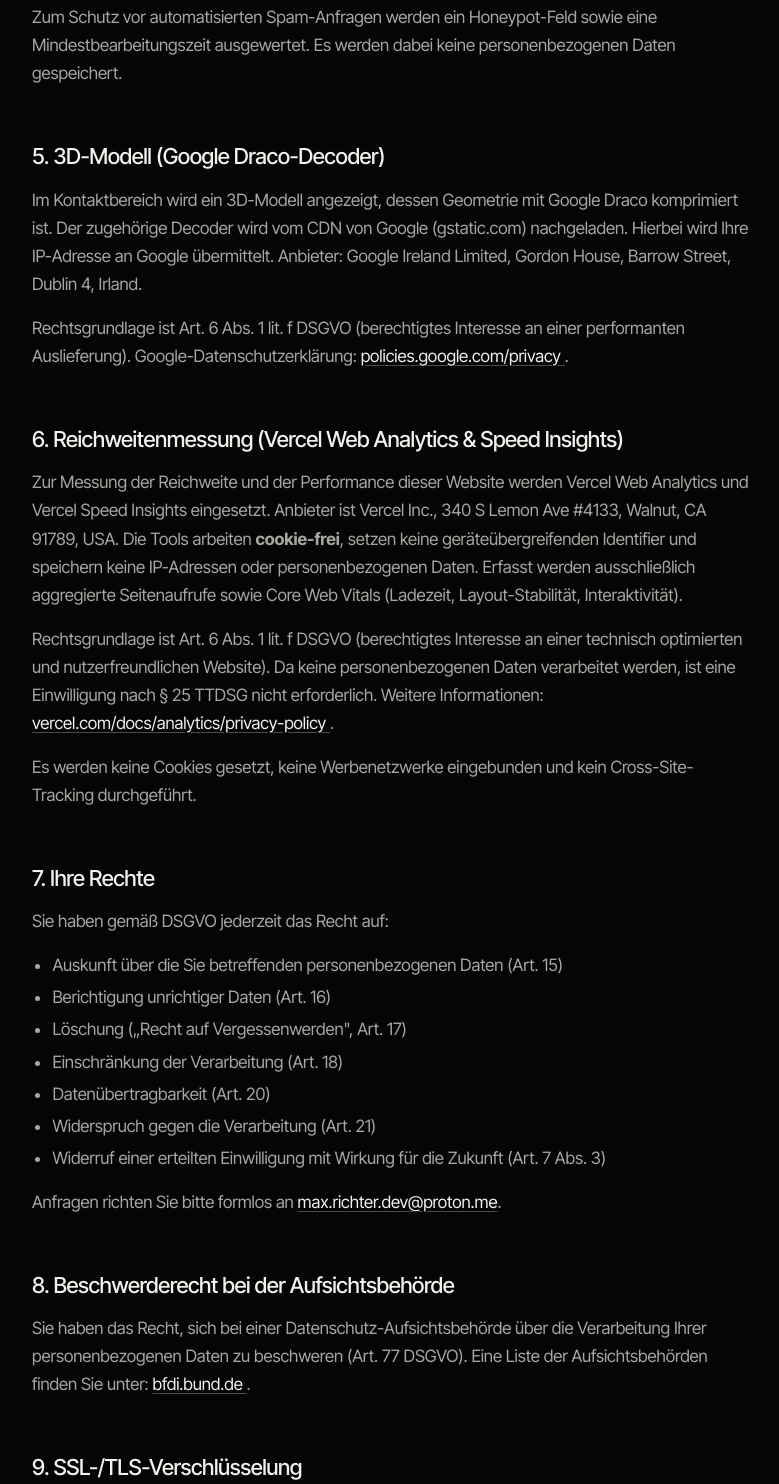
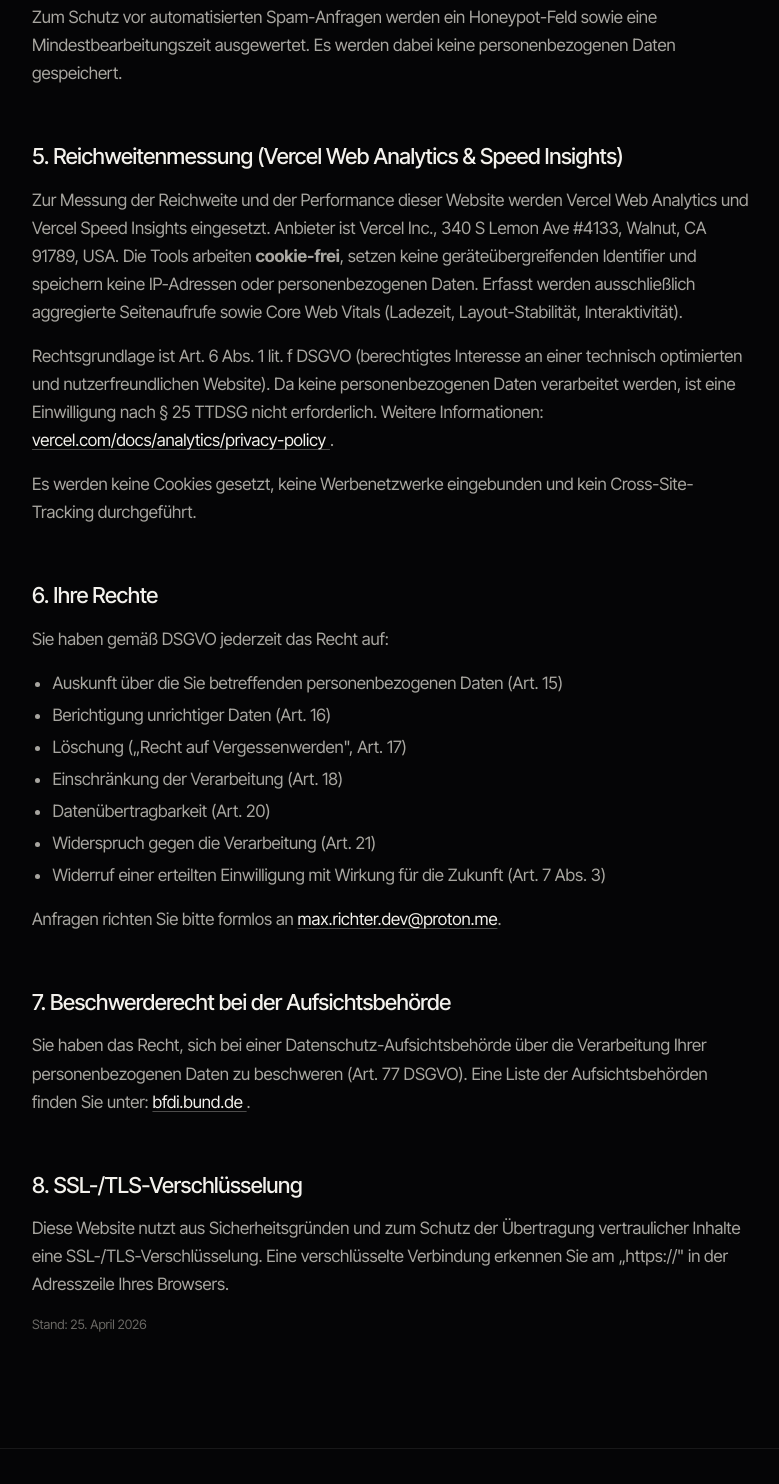
Before and after one commit to richter-max/PortfolioSite, an Astro site: page /datenschutz in a window 1280 px wide. Shown: the part 1650-3134 px from the top of the page, without its empty margins (248-1027 px from the left). Built offline with nearby package versions, Linux system fonts and the light colour scheme; Astro itself is replaced by a stand-in of ours; some packages are replaced by stand-ins of ours.

Commit message:
second glb fix

```diff
--- a/src/pages/datenschutz.astro
+++ b/src/pages/datenschutz.astro
@@ -85,23 +85,7 @@
     personenbezogenen Daten gespeichert.
   </p>
 
-  <h2>5. 3D-Modell (Google Draco-Decoder)</h2>
-  <p>
-    Im Kontaktbereich wird ein 3D-Modell angezeigt, dessen Geometrie mit
-    Google Draco komprimiert ist. Der zugehörige Decoder wird vom CDN von
-    Google (gstatic.com) nachgeladen. Hierbei wird Ihre IP-Adresse an Google
-    übermittelt. Anbieter: Google Ireland Limited, Gordon House, Barrow
-    Street, Dublin 4, Irland.
-  </p>
-  <p>
-    Rechtsgrundlage ist Art. 6 Abs. 1 lit. f DSGVO (berechtigtes Interesse an
-    einer performanten Auslieferung). Google-Datenschutzerklärung:
-    <a href="https://policies.google.com/privacy" target="_blank" rel="noreferrer">
-      policies.google.com/privacy
-    </a>.
-  </p>
-
-  <h2>6. Reichweitenmessung (Vercel Web Analytics & Speed Insights)</h2>
+  <h2>5. Reichweitenmessung (Vercel Web Analytics & Speed Insights)</h2>
   <p>
     Zur Messung der Reichweite und der Performance dieser Website werden
     Vercel Web Analytics und Vercel Speed Insights eingesetzt. Anbieter ist
@@ -125,7 +109,7 @@
     kein Cross-Site-Tracking durchgeführt.
   </p>
 
-  <h2>7. Ihre Rechte</h2>
+  <h2>6. Ihre Rechte</h2>
   <p>Sie haben gemäß DSGVO jederzeit das Recht auf:</p>
   <ul>
     <li>Auskunft über die Sie betreffenden personenbezogenen Daten (Art. 15)</li>
@@ -141,7 +125,7 @@
     <a href={`mailto:${SITE.author.email}`}>{SITE.author.email}</a>.
   </p>
 
-  <h2>8. Beschwerderecht bei der Aufsichtsbehörde</h2>
+  <h2>7. Beschwerderecht bei der Aufsichtsbehörde</h2>
   <p>
     Sie haben das Recht, sich bei einer Datenschutz-Aufsichtsbehörde über die
     Verarbeitung Ihrer personenbezogenen Daten zu beschweren (Art. 77 DSGVO).
@@ -151,7 +135,7 @@
     </a>.
   </p>
 
-  <h2>9. SSL-/TLS-Verschlüsselung</h2>
+  <h2>8. SSL-/TLS-Verschlüsselung</h2>
   <p>
     Diese Website nutzt aus Sicherheitsgründen und zum Schutz der Übertragung
     vertraulicher Inhalte eine SSL-/TLS-Verschlüsselung. Eine verschlüsselte
```
Also changed, not shown: src/components/contact/ContactRunner.jsx (+1 -7 lines), vercel.json, 1 other file.
